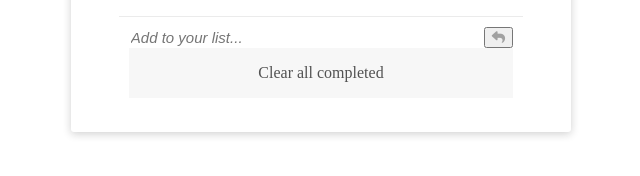
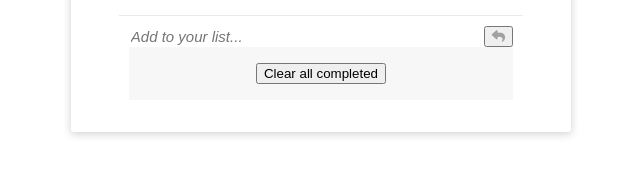
Before and after one commit to Caren-Koroeny/to-do-list-app, a website with bundled scripts: page src/index.html in a window 1280 px wide. Shown: the part 218-394 px from the top of the page, 319-959 px from the left. Built offline with nearby package versions, Linux system fonts and the light colour scheme.

Commit message:
Added clear all functionality

```diff
--- a/src/index.html
+++ b/src/index.html
@@ -26,7 +26,7 @@
 
 
         <div class="todo-footer">
-            <a href="" class="clear-completed-task">Clear all completed</a>
+            <button class="clear-completed-task">Clear all completed</button>
         </div>
 
       </div>
--- a/src/index.js
+++ b/src/index.js
@@ -17,6 +17,7 @@ document.addEventListener('DOMContentLoaded', () => {
 
 clearAll.addEventListener('click', () => {
   ClearcompletedTasks(data);
+  // alert("Removing all")
 });
 
 /* Add a new button */
```
